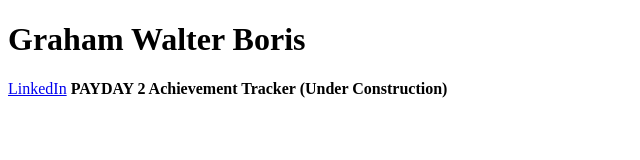
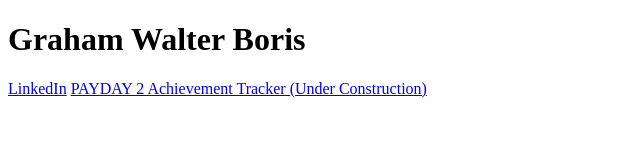
Before and after one commit to Grahamster04/Grahamster04.github.io, a plain HTML site: page index.html in a window 1280 px wide. Shown: the whole page, without its empty margins (0-640 px from the left). Drawn offline with Linux system fonts and the light colour scheme.

Commit message:
Update index.html

```diff
--- a/index.html
+++ b/index.html
@@ -10,6 +10,6 @@
 <body>
 <h1>Graham Walter Boris</h1>
 <a href="https://Grahamster04.github.io">LinkedIn</a>
-<b href="https://grahamster04.github.io/PAYDAY2AchievementChecker.html">PAYDAY 2 Achievement Tracker (Under Construction)</b>
+<a href="https://grahamster04.github.io/PAYDAY2AchievementChecker.html">PAYDAY 2 Achievement Tracker (Under Construction)</a>
 </body>
 </html>
```
